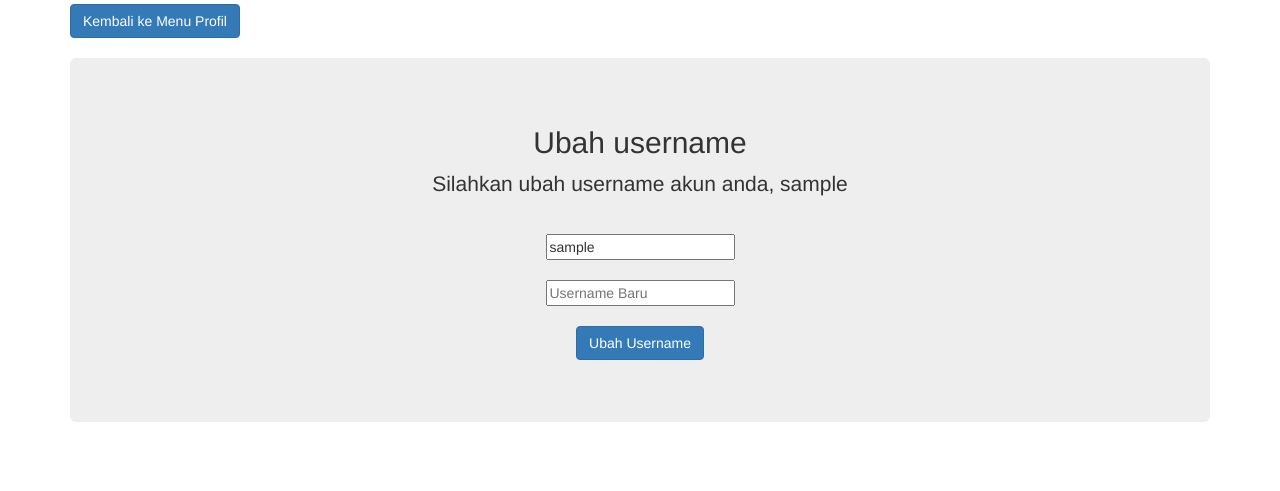
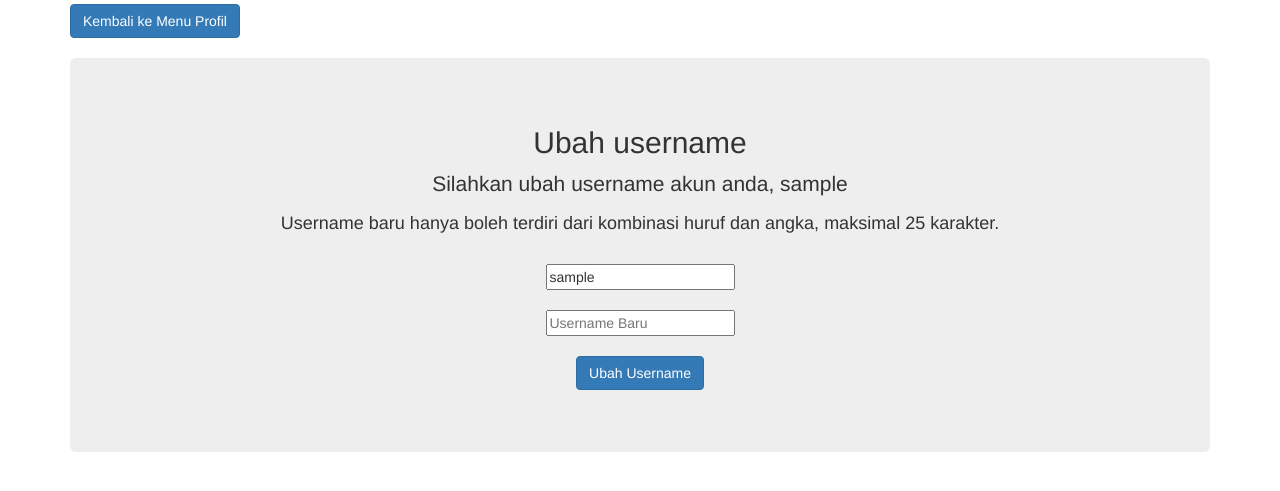
Before and after one commit to 110Montauk/Skripsi, a Flask app: page /change_username in a window 1280 px wide. Shown: the part 259-750 px from the top of the page. Run offline with Flask 3, Linux system fonts and the light colour scheme; the visitor is signed in with stand-in values (Sample User, id 1); some libraries are stand-ins or nearby versions.

Commit message:
Update change_username.html

```diff
--- a/templates/change_username.html
+++ b/templates/change_username.html
@@ -25,6 +25,7 @@
     <div class="jumbotron text-center">
         <h2>Ubah username</h2>
         <p>Silahkan ubah username akun anda, {{account}}</p>
+        <h4>Username baru hanya boleh terdiri dari kombinasi huruf dan angka, maksimal 25 karakter.</h4>
         <br>
         <form action="{{ url_for('change_username') }}" method="post">
             <input type="text" name="current_username" value='{{ account }}' id="current_username" required readonly>
```
